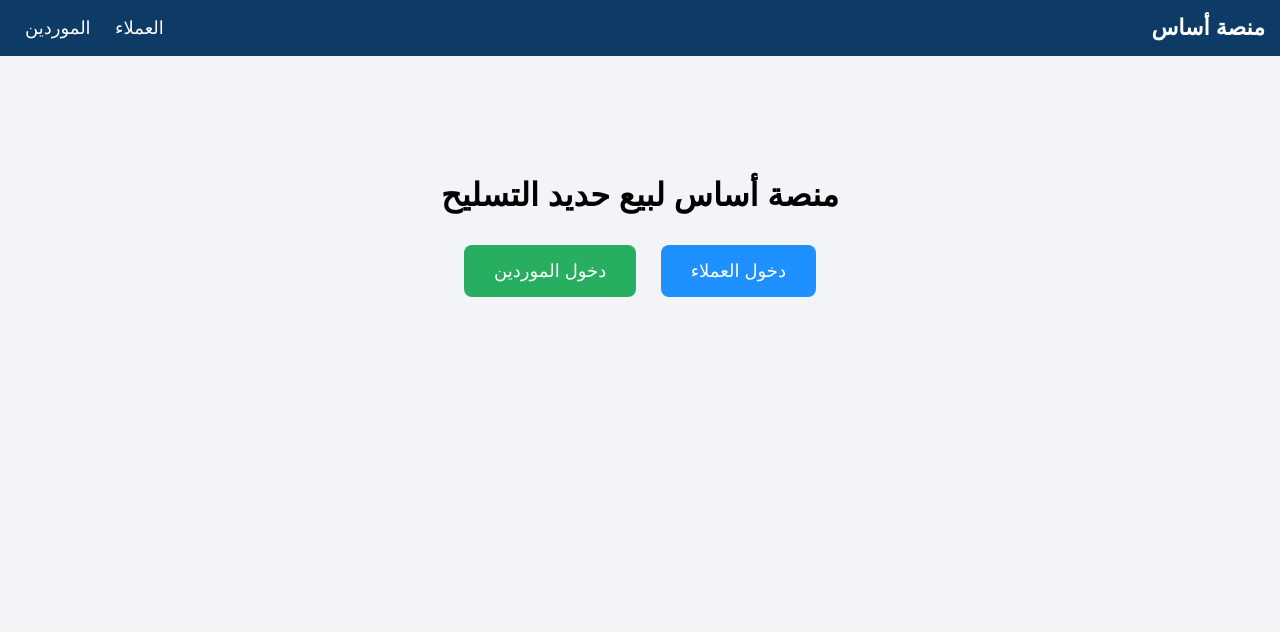
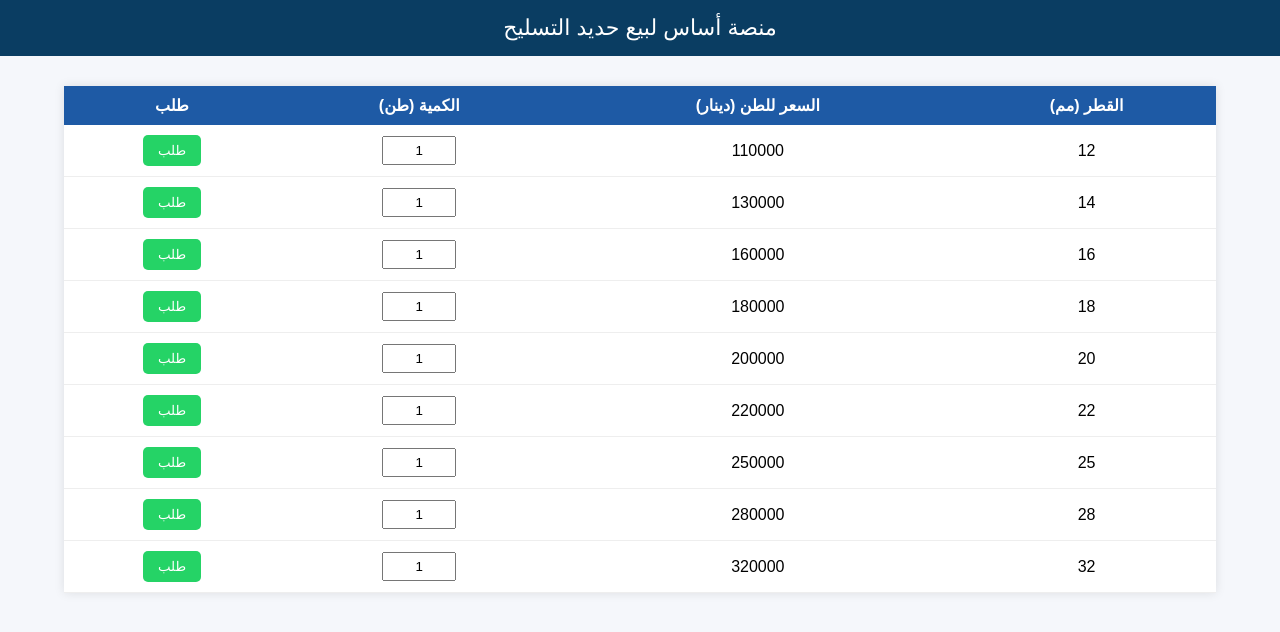
Before and after one commit to mnttrmhmd67-beep/asas-app7, a Vue app: page src/index.html in a window 1280 px wide. Built offline with nearby package versions, Linux system fonts and the light colour scheme.

Commit message:
Update index.html

```diff
--- a/src/index.html
+++ b/src/index.html
@@ -9,84 +9,169 @@
 body{
 font-family: Arial;
 direction: rtl;
-background:#f2f4f8;
+background:#f5f7fb;
 margin:0;
 }
 
 .navbar{
-background:#0d3b66;
+background:#0a3d62;
 color:white;
 padding:15px;
-display:flex;
-justify-content:space-between;
-align-items:center;
-}
-
-.logo{
+text-align:center;
 font-size:22px;
-font-weight:bold;
-}
-
-.menu a{
-color:white;
-margin:10px;
-text-decoration:none;
-font-size:18px;
 }
 
 .container{
+width:90%;
+margin:auto;
+margin-top:30px;
+}
+
+table{
+width:100%;
+background:white;
+border-collapse:collapse;
+box-shadow:0 0 10px rgba(0,0,0,0.1);
+}
+
+th{
+background:#1e5aa5;
+color:white;
+padding:10px;
+}
+
+td{
+padding:10px;
 text-align:center;
-margin-top:120px;
+border-bottom:1px solid #eee;
+}
+
+input{
+width:60px;
+padding:5px;
+text-align:center;
 }
 
 button{
-padding:15px 30px;
-font-size:18px;
-margin:10px;
+background:#25D366;
+color:white;
 border:none;
-border-radius:8px;
+padding:8px 15px;
 cursor:pointer;
+border-radius:5px;
 }
 
-.customer{
-background:#1e90ff;
-color:white;
-}
-
-.supplier{
-background:#27ae60;
-color:white;
+button:hover{
+background:#1ebe5d;
 }
 
 </style>
+
+<script>
+
+function order(diameter,price,inputId){
+
+let qty = document.getElementById(inputId).value;
+
+let total = price * qty;
+
+let message =
+"طلب حديد تسليح%0A"+
+"القطر: "+diameter+" مم%0A"+
+"الكمية: "+qty+" طن%0A"+
+"السعر الكلي: "+total+" دينار";
+
+window.open(
+"https://wa.me/9647732670436?text="+message
+);
+
+}
+
+</script>
+
 </head>
 
 <body>
 
 <div class="navbar">
-
-<div class="logo">
-منصة أساس
-</div>
-
-<div class="menu">
-<a href="customer.html">العملاء</a>
-<a href="supplier.html">الموردين</a>
-</div>
-
+منصة أساس لبيع حديد التسليح
 </div>
 
 <div class="container">
 
-<h1>منصة أساس لبيع حديد التسليح</h1>
+<table>
 
-<button class="customer" onclick="location.href='customer.html'">
-دخول العملاء
-</button>
+<tr>
+<th>القطر (مم)</th>
+<th>السعر للطن (دينار)</th>
+<th>الكمية (طن)</th>
+<th>طلب</th>
+</tr>
 
-<button class="supplier" onclick="location.href='supplier.html'">
-دخول الموردين
-</button>
+<tr>
+<td>12</td>
+<td>110000</td>
+<td><input id="q1" value="1"></td>
+<td><button onclick="order(12,110000,'q1')">طلب</button></td>
+</tr>
+
+<tr>
+<td>14</td>
+<td>130000</td>
+<td><input id="q2" value="1"></td>
+<td><button onclick="order(14,130000,'q2')">طلب</button></td>
+</tr>
+
+<tr>
+<td>16</td>
+<td>160000</td>
+<td><input id="q3" value="1"></td>
+<td><button onclick="order(16,160000,'q3')">طلب</button></td>
+</tr>
+
+<tr>
+<td>18</td>
+<td>180000</td>
+<td><input id="q4" value="1"></td>
+<td><button onclick="order(18,180000,'q4')">طلب</button></td>
+</tr>
+
+<tr>
+<td>20</td>
+<td>200000</td>
+<td><input id="q5" value="1"></td>
+<td><button onclick="order(20,200000,'q5')">طلب</button></td>
+</tr>
+
+<tr>
+<td>22</td>
+<td>220000</td>
+<td><input id="q6" value="1"></td>
+<td><button onclick="order(22,220000,'q6')">طلب</button></td>
+</tr>
+
+<tr>
+<td>25</td>
+<td>250000</td>
+<td><input id="q7" value="1"></td>
+<td><button onclick="order(25,250000,'q7')">طلب</button></td>
+</tr>
+
+<tr>
+<td>28</td>
+<td>280000</td>
+<td><input id="q8" value="1"></td>
+<td><button onclick="order(28,280000,'q8')">طلب</button></td>
+</tr>
+
+<tr>
+<td>32</td>
+<td>320000</td>
+<td><input id="q9" value="1"></td>
+<td><button onclick="order(32,320000,'q9')">طلب</button></td>
+</tr>
+
+</table>
 
 </div>
 
```
